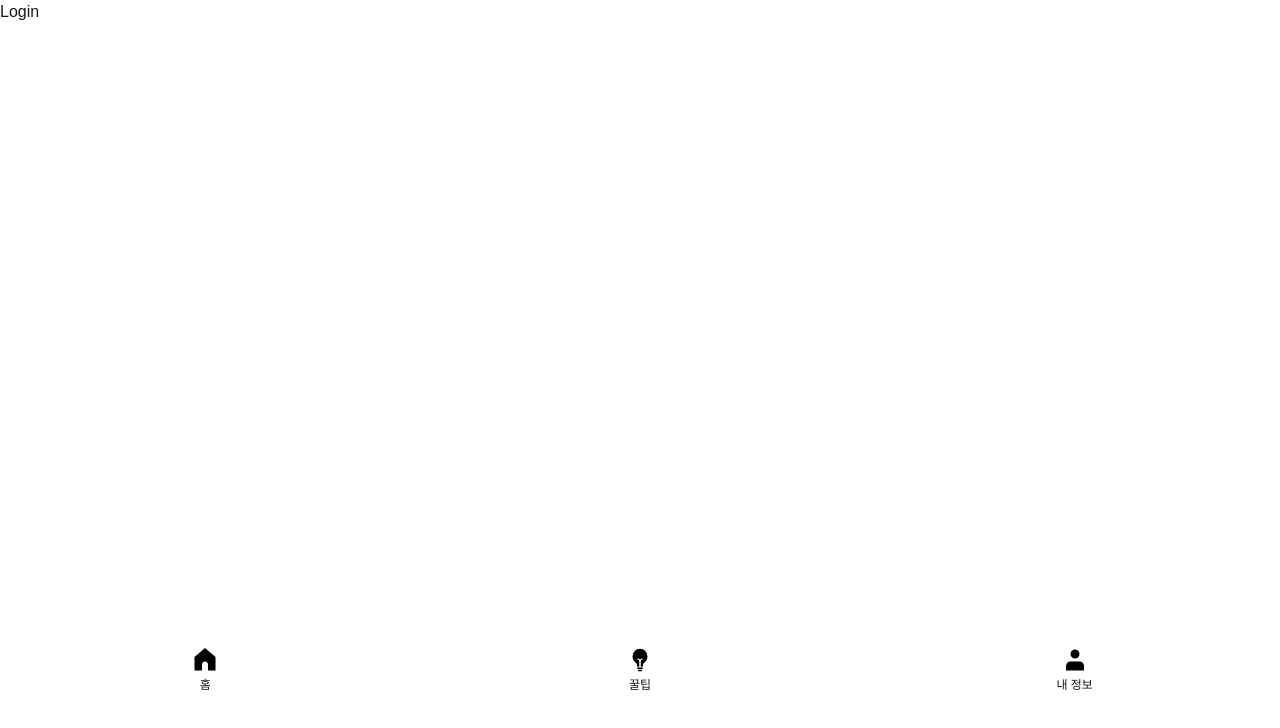
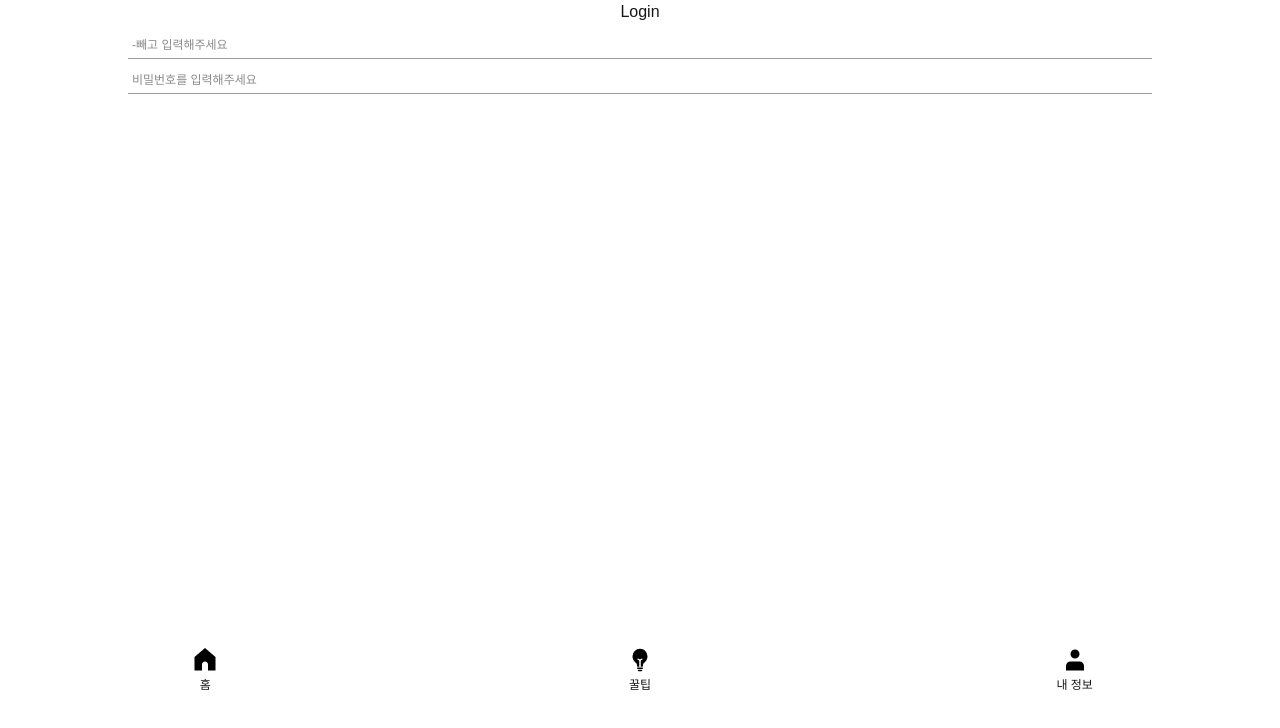
Before and after one commit to Chajy39/diet_calender_renew, a Next.js app: page /login in a window 1280 px wide. Shown: the top 728 px of the page. Built offline with nearby package versions, Linux system fonts and the light colour scheme.

Commit message:
login Page

```diff
--- a/src/app/login/page.tsx
+++ b/src/app/login/page.tsx
@@ -1,13 +1,40 @@
+"use client";
+
+import { useForm } from "react-hook-form";
+import tw from "tailwind-styled-components";
+
 type LoginFormType = {
   id: string;
   password: string;
 };
 
+const FormWrap = tw.form`w-f h-[80vh] flex flex-col items-center gap-2`;
+const FormInput = tw.input`w-[80vw] border-b border-[#999999] p-1 text-[0.75rem]`;
+
 const LoginPage = () => {
+  const { register, handleSubmit } = useForm<LoginFormType>();
+
+  const onSubmit = (data) => {};
+
   return (
-    <div className="w-f h-[80vh]">
+    <FormWrap onSubmit={handleSubmit(onSubmit)}>
       <h1>Login</h1>
-    </div>
+      <FormInput
+        id="id"
+        {...register("id", {
+          required: "-빼고 입력해주세요",
+        })}
+        placeholder="-빼고 입력해주세요"
+      />
+      <FormInput
+        id="password"
+        type="password"
+        {...register("password", {
+          required: "비밀번호를 입력해주세요",
+        })}
+        placeholder="비밀번호를 입력해주세요"
+      />
+    </FormWrap>
   );
 };
 export default LoginPage;
```
